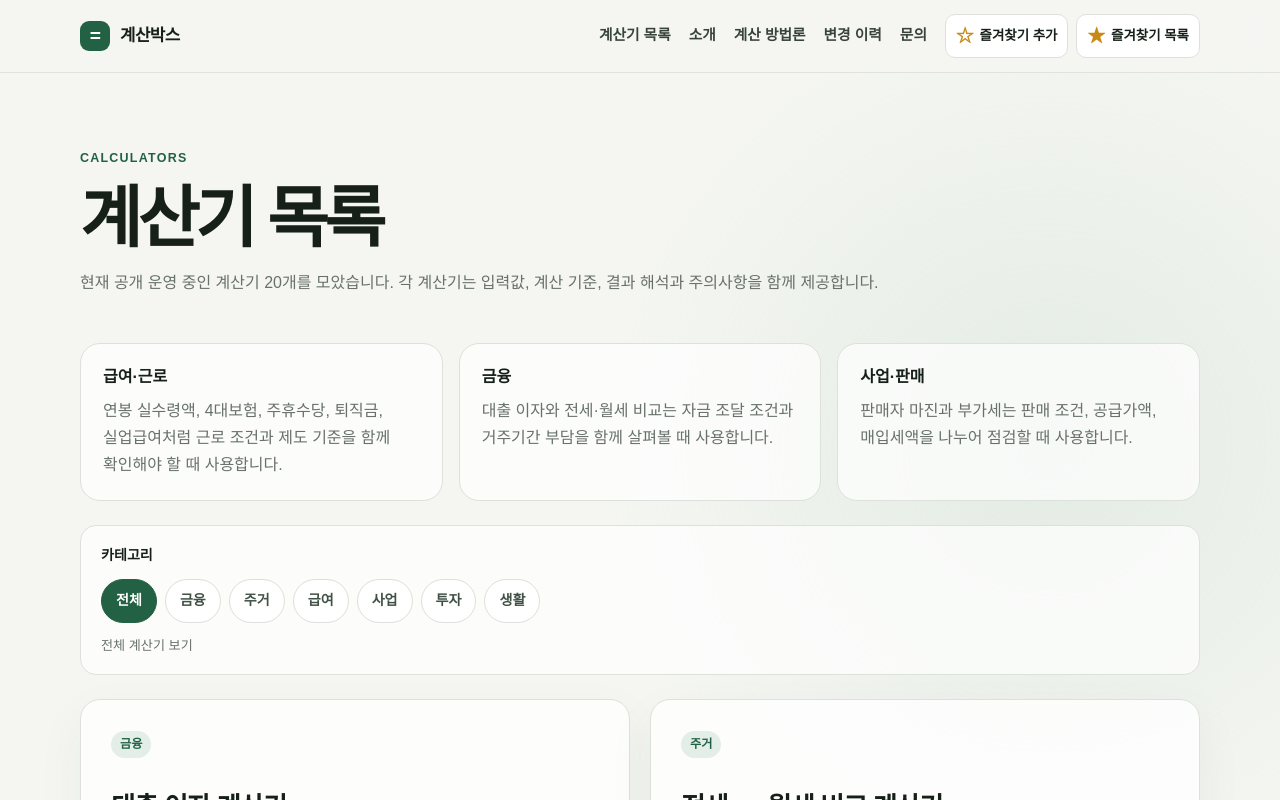
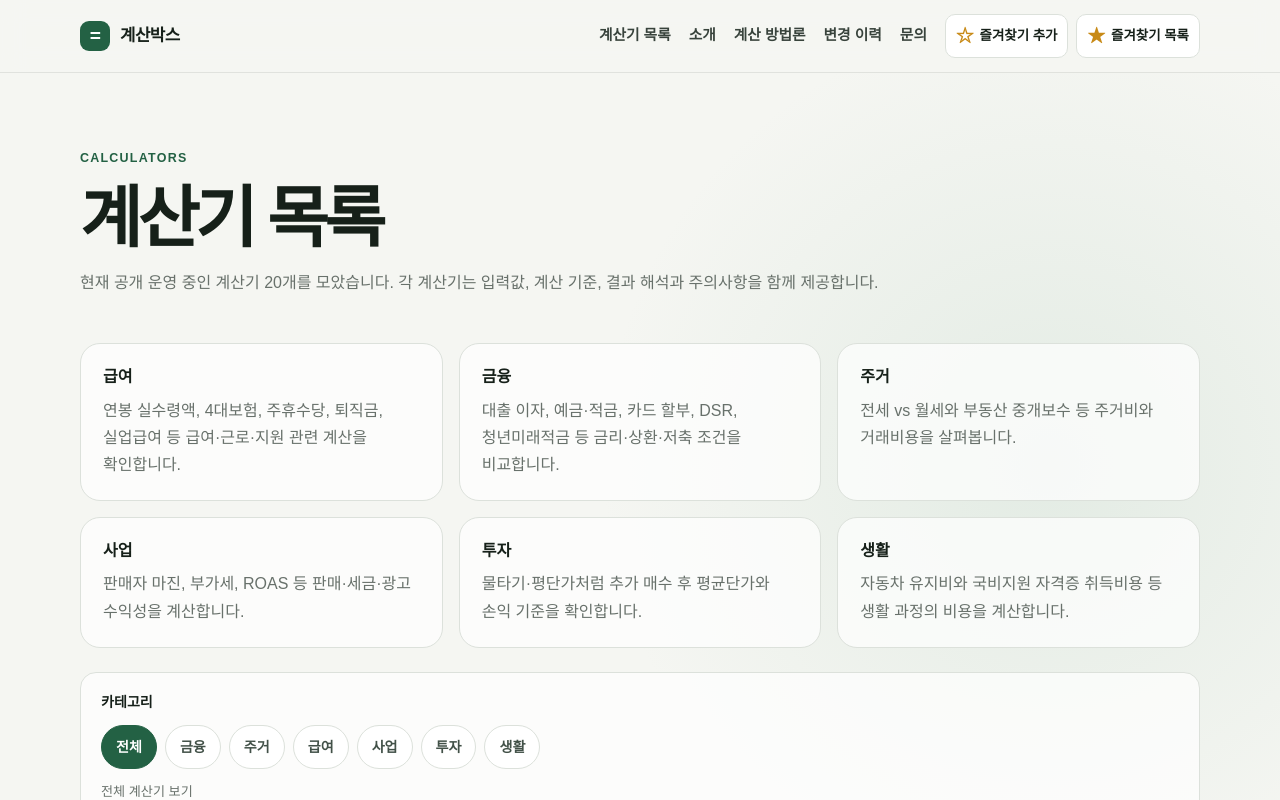
Before and after one commit to JulGi-Park/integrated-calculator, a Next.js app: page /calculators in a window 1280 px wide. Shown: the top 800 px of the page. Built offline with nearby package versions, Linux system fonts and the light colour scheme.

Commit message:
fix: sync calculator category guide

```diff
--- a/app/calculators/page.tsx
+++ b/app/calculators/page.tsx
@@ -17,7 +17,7 @@ const publicCalculatorCount = trainingCertificateCostEnabled ? 21 : 20;
 export const metadata: Metadata = {
   title: "계산박스 계산기 목록",
   description:
-    "계산박스에서 급여·근로, 금융, 주거, 사업·판매 목적에 맞는 판매자 마진, 부가세, 연봉 실수령액, 대출 이자, 육아휴직급여, 전세·월세 비교 계산기를 확인하세요.",
+    "계산박스에서 급여·금융·주거·사업·투자·생활 분야의 계산기를 한곳에서 확인하세요. 연봉, 대출, 주거비, 판매 수익, 투자 손익, 생활 비용을 목적에 맞게 계산할 수 있습니다.",
   alternates: {
     canonical: ogUrl,
   },
@@ -57,16 +57,28 @@ export default function CalculatorsPage() {
 
       <div className="calculator-guide" aria-label="계산기 선택 안내">
         <article>
-          <h2>급여·근로</h2>
-          <p>연봉 실수령액, 4대보험, 주휴수당, 퇴직금, 실업급여처럼 근로 조건과 제도 기준을 함께 확인해야 할 때 사용합니다.</p>
+          <h2>급여</h2>
+          <p>연봉 실수령액, 4대보험, 주휴수당, 퇴직금, 실업급여 등 급여·근로·지원 관련 계산을 확인합니다.</p>
         </article>
         <article>
           <h2>금융</h2>
-          <p>대출 이자와 전세·월세 비교는 자금 조달 조건과 거주기간 부담을 함께 살펴볼 때 사용합니다.</p>
+          <p>대출 이자, 예금·적금, 카드 할부, DSR, 청년미래적금 등 금리·상환·저축 조건을 비교합니다.</p>
         </article>
         <article>
-          <h2>사업·판매</h2>
-          <p>판매자 마진과 부가세는 판매 조건, 공급가액, 매입세액을 나누어 점검할 때 사용합니다.</p>
+          <h2>주거</h2>
+          <p>전세 vs 월세와 부동산 중개보수 등 주거비와 거래비용을 살펴봅니다.</p>
+        </article>
+        <article>
+          <h2>사업</h2>
+          <p>판매자 마진, 부가세, ROAS 등 판매·세금·광고 수익성을 계산합니다.</p>
+        </article>
+        <article>
+          <h2>투자</h2>
+          <p>물타기·평단가처럼 추가 매수 후 평균단가와 손익 기준을 확인합니다.</p>
+        </article>
+        <article>
+          <h2>생활</h2>
+          <p>자동차 유지비와 국비지원 자격증 취득비용 등 생활 과정의 비용을 계산합니다.</p>
         </article>
       </div>
 
```
Also changed, not shown: 1 other file (tests, documents, lock files or other folders).
